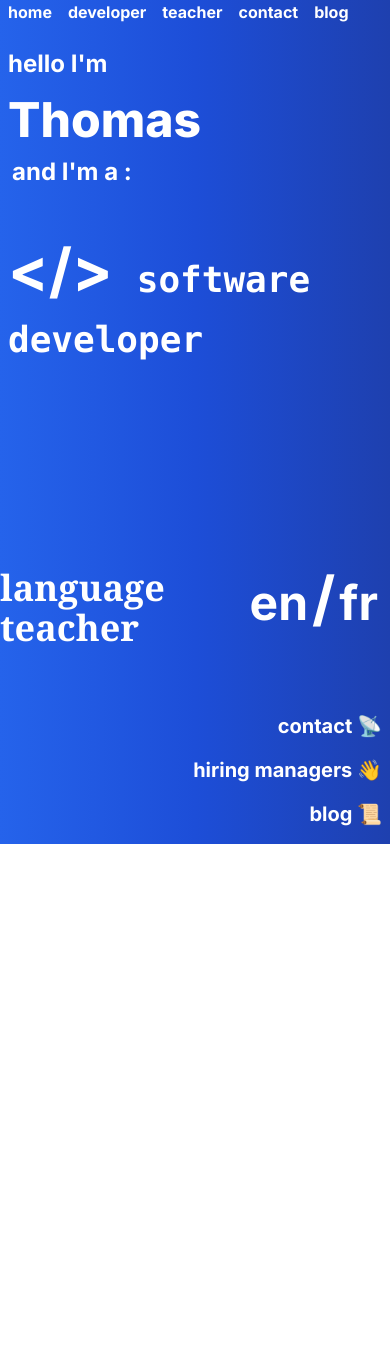
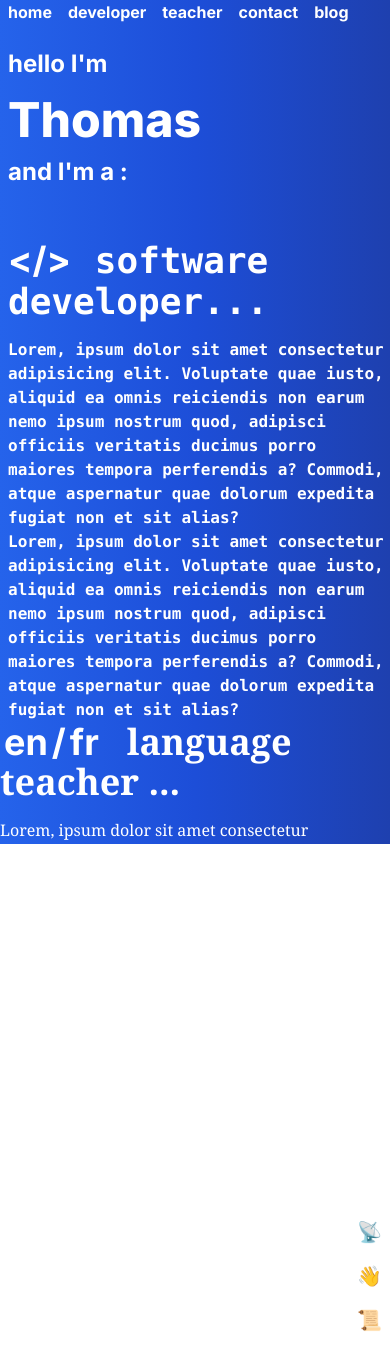
Before and after one commit to teasmade/teallen-front, a Next.js app: page / in a window 390 px wide. Before the commit the page ends 844 px from the top, so only its background shows below. Built offline with nearby package versions, Linux system fonts and the light colour scheme.

Commit message:
home: add hover sections for dev and teach ctas

```diff
--- a/app/page.tsx
+++ b/app/page.tsx
@@ -1,9 +1,11 @@
+import HomeCollapse from "@/components/HomeCollapse";
+
 export default function Home() {
   return (
     <main className="pt-12 h-screen flex flex-col items-center bg-gradient-to-r from-blue-600 via-blue-700 to-blue-800">
       <div className="w-full flex-grow flex flex-col group">
         <section className="grid grid-rows-4 lg:grid-cols-3 justify-items-center pl-2 lg:pl-0 transition-all duration-1000 ease-in-out hover:opacity-100">
-          <span className="justify-self-start lg:justify-self-end text-2xl lg:text-4xl font-bold text-white lg:opacity-0 group-hover:opacity-100 transition-opacity duration-700 ease-in-out">
+          <span className="justify-self-start lg:justify-self-end text-2xl lg:text-4xl font-bold text-white lg:opacity-0 group-hover:opacity-100 transition-opacity duration-700 ease-in-out lg:-mr-12">
             {"hello I'm"}
           </span>
 
@@ -17,30 +19,63 @@ export default function Home() {
             </span>
           </h1>
 
-          <span className="justify-self-start self-end text-2xl lg:text-4xl font-bold ml-1 pb-1 text-white lg:opacity-0 group-hover:opacity-100 transition-all duration-700 ease-in-out">
+          <span className="justify-self-start self-end text-2xl lg:text-4xl font-bold lg:-ml-5 pb-1 text-white lg:opacity-0 group-hover:opacity-100 transition-all duration-700 ease-in-out">
             {"and I'm a :"}
           </span>
         </section>
 
-        <nav className="w-full flex-grow flex flex-col lg:grid lg:grid-cols-18 justify-between lg:justify-items-center items-center text-white font-bold">
-          <div className="col-span-9 text-6xl self-start lg:self-auto lg:relative pl-2 lg:pl-0">
+        <nav className="w-full flex-grow flex flex-col lg:grid lg:grid-cols-18 justify-between lg:justify-items-center items-start text-white font-bold">
+          <div className="col-span-9 text-4xl lg:text-6xl self-start lg:self-auto lg:relative pl-2 lg:pl-0 group/dev">
             <span className="lg:pl-56 lg:absolute opacity-100 lg:group-hover:opacity-0 transition-all duration-500 ease-in-out">
               {'</>'}
             </span>
             <span className="lg:opacity-0 group-hover:opacity-100 transition-all duration-500 ease-in-out text-4xl pr-4 font-mono pl-6 lg:pl-0">
-              {'software developer'}
+              {'software developer...'}
             </span>
+            <div className="lg:absolute mt-4 text-base lg:opacity-0 lg:group-hover/dev:opacity-100 transition-all duration-700 ease-in-out font-mono">
+              <p>
+                Lorem, ipsum dolor sit amet consectetur adipisicing elit. Voluptate
+                quae iusto, aliquid ea omnis reiciendis non earum nemo ipsum nostrum
+                quod, adipisci officiis veritatis ducimus porro maiores tempora
+                perferendis a? Commodi, atque aspernatur quae dolorum expedita fugiat
+                non et sit alias?
+              </p>
+              <p>
+                Lorem, ipsum dolor sit amet consectetur adipisicing elit. Voluptate
+                quae iusto, aliquid ea omnis reiciendis non earum nemo ipsum nostrum
+                quod, adipisci officiis veritatis ducimus porro maiores tempora
+                perferendis a? Commodi, atque aspernatur quae dolorum expedita fugiat
+                non et sit alias?
+              </p>
+            </div>
           </div>
 
-          <div className="col-span-9 text-6xl self-end lg:self-auto lg:relative pr-2 lg:pr-0 pb-16 lg:pb-0 flex flex-row-reverse lg:block">
+
+          <div className="col-span-9 text-4xl lg:text-6xl self-end lg:self-auto lg:relative pr-2 lg:pr-0 pb-16 lg:pb-0 lg:block group/teach">
             <span className="lg:absolute opacity-100 lg:group-hover:opacity-0 transition-all duration-500 ease-in-out">
-              <span className="text-5xl mx-1">en</span>
+              <span className="text-4xl lg:text-5xl mx-1">en</span>
               <span>/</span>
-              <span className="text-5xl mx-1">fr</span>
+              <span className="text-4xl lg:text-5xl mx-1">fr</span>
             </span>
-            <span className="lg:opacity-0 group-hover:opacity-100 transition-all duration-500 ease-in-out text-4xl font-serif font-semibold pr-6 lg:pr-6">
-              {'language teacher'}
+            <span className="lg:opacity-0 group-hover:opacity-100 transition-all duration-500 ease-in-out text-4xl font-serif font-semibold pl-6 lg:pl-0">
+              {'language teacher ...'}
             </span>
+            <div className="lg:absolute mt-4 text-base lg:opacity-0 lg:group-hover/teach:opacity-100 transition-all duration-700 ease-in-out font-serif font-medium">
+              <p>
+                Lorem, ipsum dolor sit amet consectetur adipisicing elit. Voluptate
+                quae iusto, aliquid ea omnis reiciendis non earum nemo ipsum nostrum
+                quod, adipisci officiis veritatis ducimus porro maiores tempora
+                perferendis a? Commodi, atque aspernatur quae dolorum expedita fugiat
+                non et sit alias?
+              </p>
+              <p>
+                Lorem, ipsum dolor sit amet consectetur adipisicing elit. Voluptate
+                quae iusto, aliquid ea omnis reiciendis non earum nemo ipsum nostrum
+                quod, adipisci officiis veritatis ducimus porro maiores tempora
+                perferendis a? Commodi, atque aspernatur quae dolorum expedita fugiat
+                non et sit alias?
+              </p>
+            </div>
           </div>
         </nav>
       </div>
```
